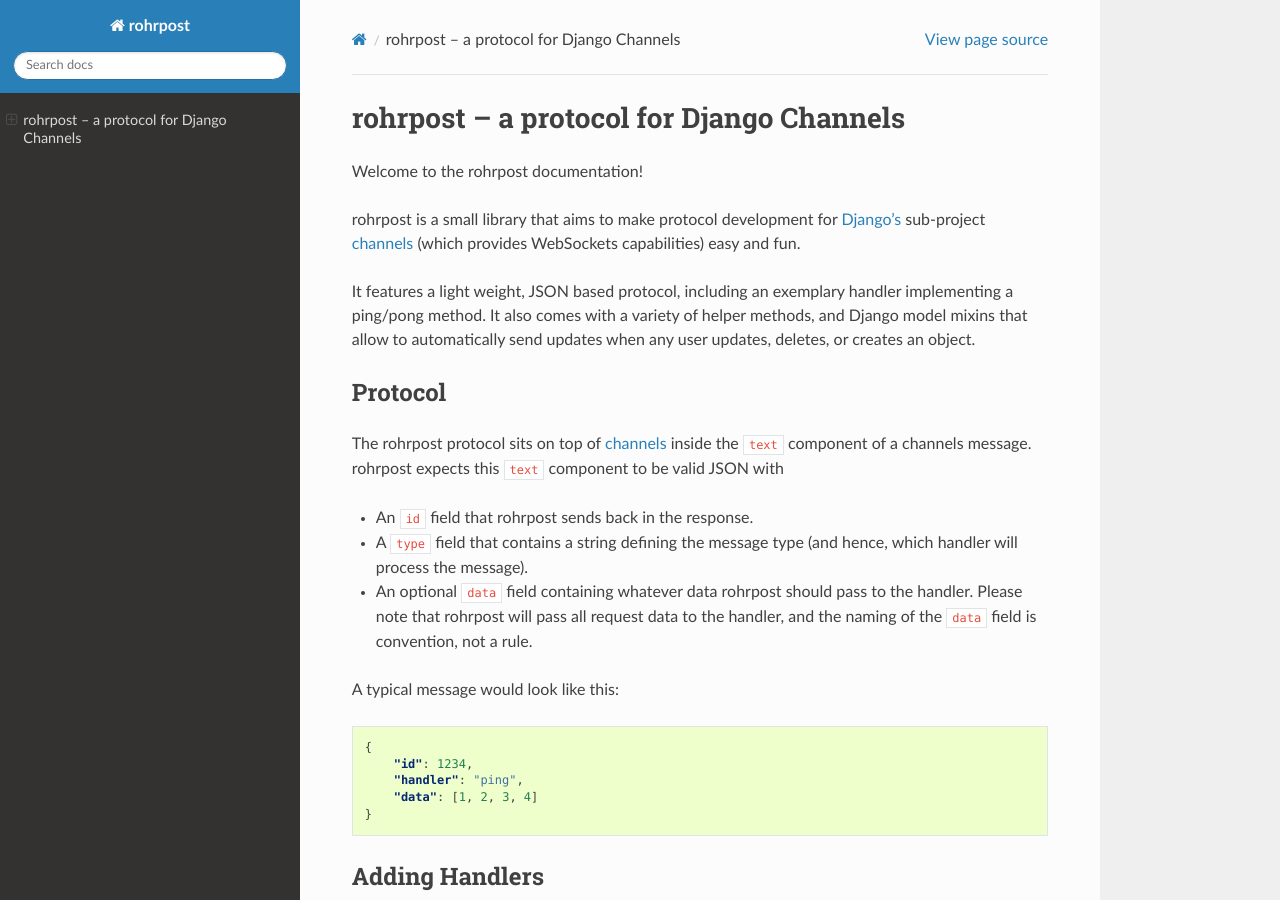
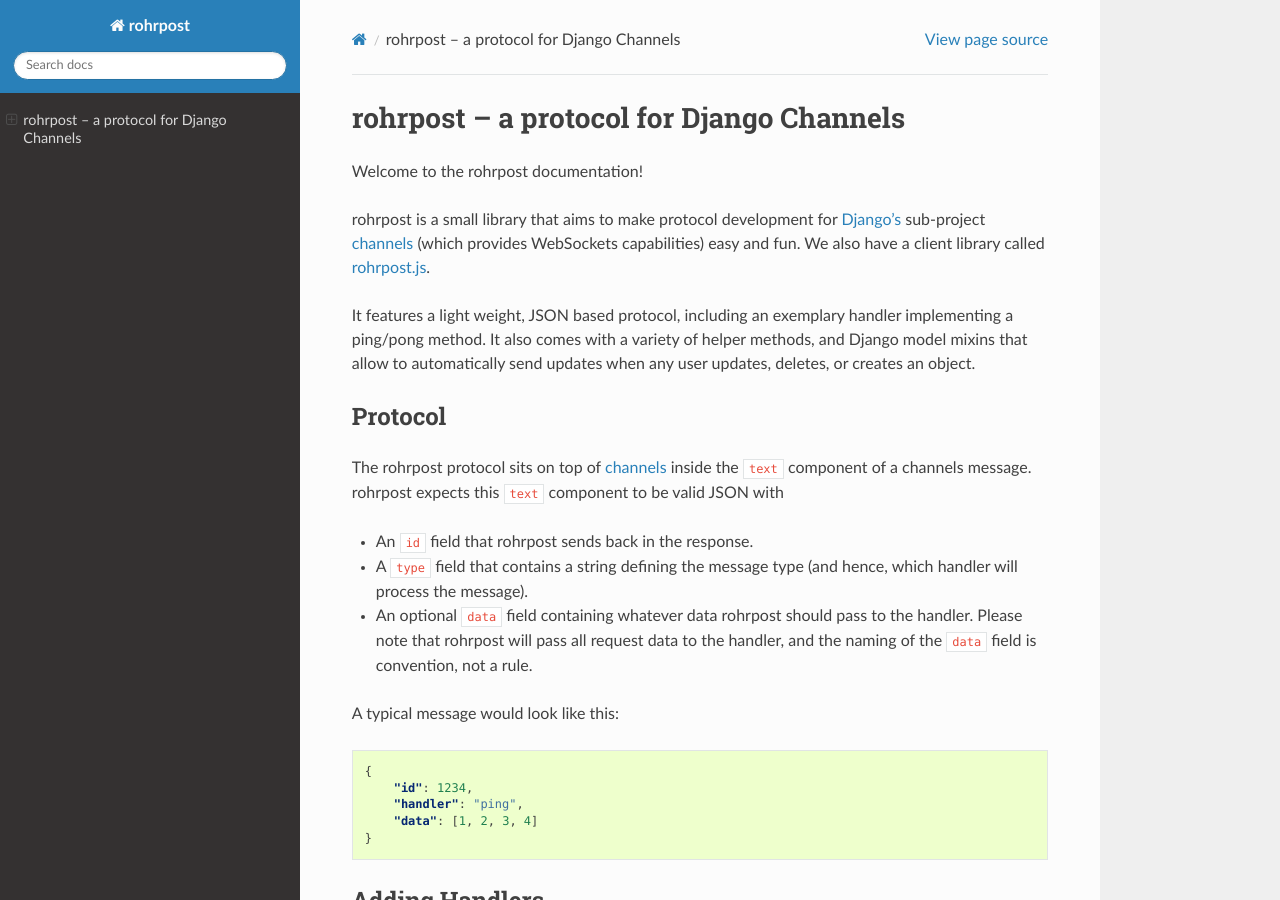
Before and after one commit to axsemantics/rohrpost, a Sphinx documentation site: the page built from doc/index.rst, in a window 1280 px wide and 900 px high. Built offline with Sphinx 7.4.7 and the Read the Docs theme 2.0.0, drawn with Linux system fonts in a browser that asks for light colours.

Commit message:
Link rohrpost.js

```diff
--- a/doc/index.rst
+++ b/doc/index.rst
@@ -5,7 +5,7 @@
 
 rohrpost is a small library that aims to make protocol development for
 `Django's`_ sub-project channels_ (which provides WebSockets capabilities) easy
-and fun.
+and fun. We also have a client library called `rohrpost.js`_.
 
 It features a light weight, JSON based protocol, including an exemplary handler
 implementing a ping/pong method. It also comes with a variety of helper methods,
@@ -123,3 +123,4 @@
 
 .. _channels: https://github.com/django/channels
 .. _Django's: http://djangoproject.com/
+.. _rohrpost.js: https://github.com/axsemantics/rohrpost-js
```
